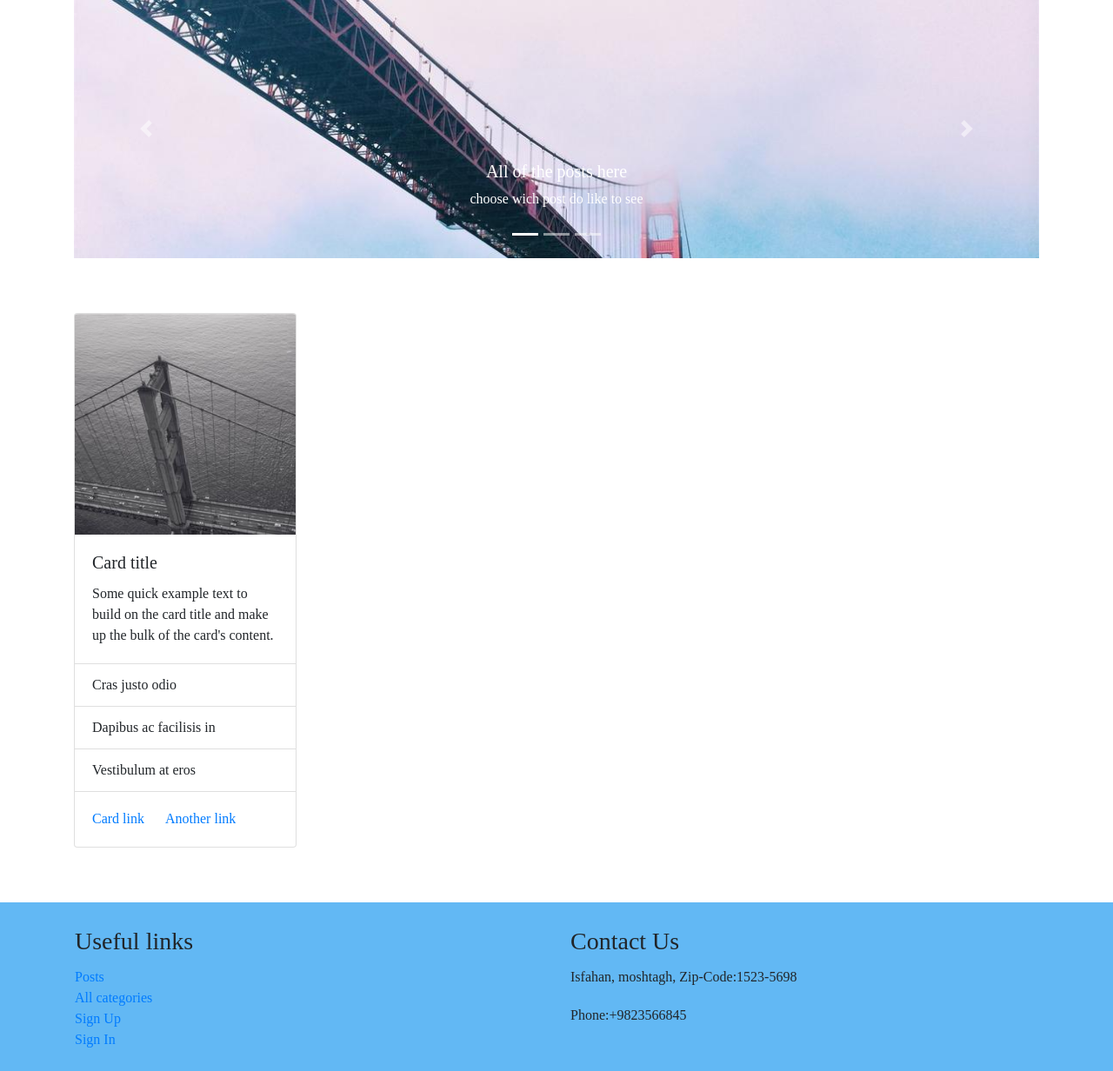
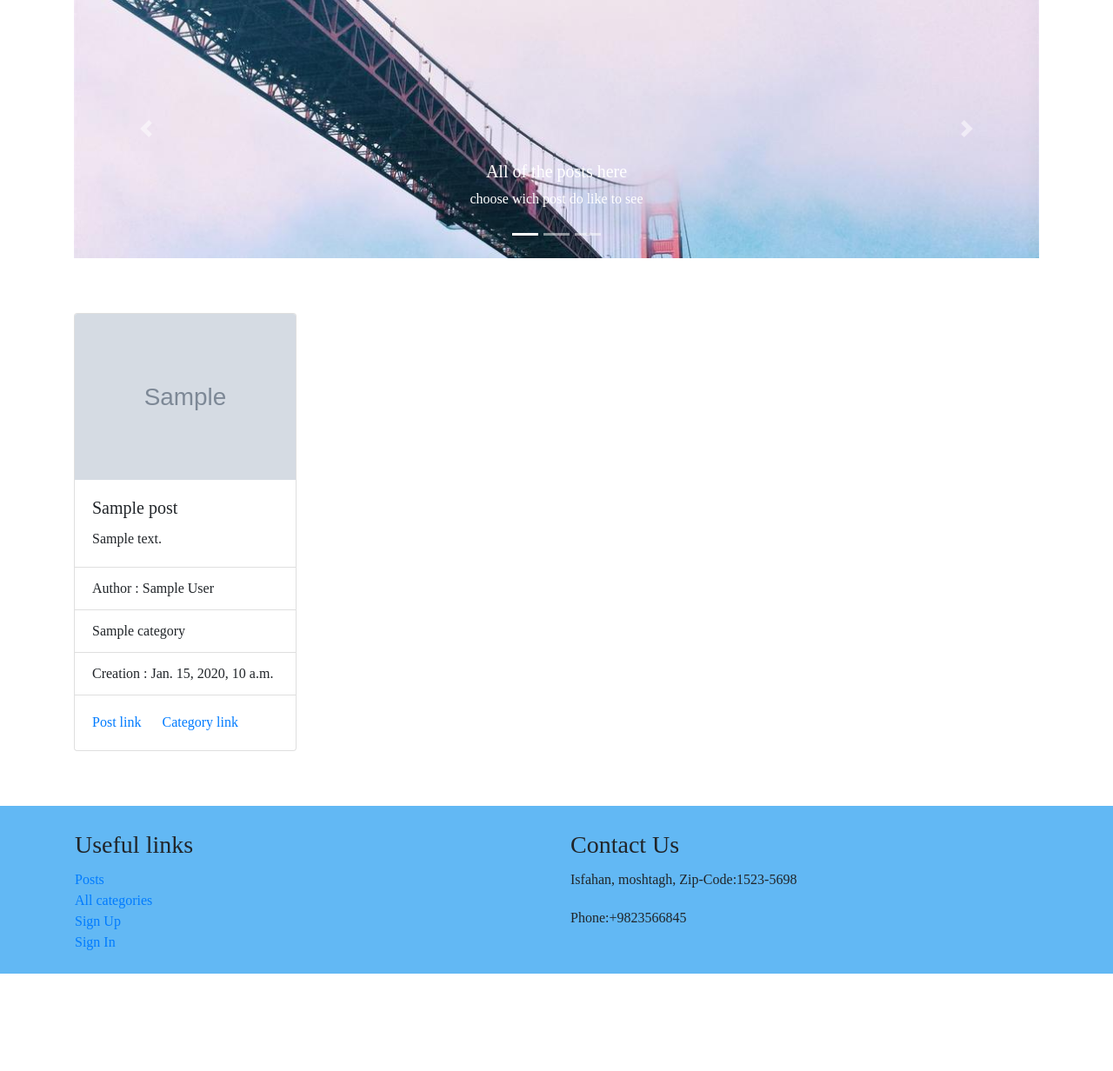
Before and after one commit to kianoushit1999/TecnoKna, a Django app: template templates/blog/posts.html in a window 1280 px wide. Shown: the part 101-1333 px from the top of the page at 87% size. After the commit the page ends 1221 px from the top, so only its background shows below. Run offline with Django 3.2, Linux system fonts and the light colour scheme; the template is opened without the code that fills it: most values are stand-ins (such as "Sample title", 1, 10 or a date in 2020); grey boxes marked "Sample" are stand-in pictures; some libraries are stand-ins or nearby versions; some web fonts are replaced.

Commit message:
compeleting and fixing urls

```diff
--- a/TecnoKna/settings.py
+++ b/TecnoKna/settings.py
@@ -118,9 +118,13 @@ USE_L10N = True
 
 USE_TZ = True
 
+# Static files (CSS, JavaScript, Images)
 STATIC_URL = '/static/'
-# Static files (CSS, JavaScript, Images)
+STATIC_ROOT = os.path.join(BASE_DIR, 'asset')
 STATICFILES_DIRS = (
     os.path.join(BASE_DIR, 'static'),
 )
 # https://docs.djangoproject.com/en/3.1/howto/static-files/
+
+MEDIA_ROOT = os.path.join(BASE_DIR, 'media')
+MEDIA_URL = '/media/'
--- a/blog/views.py
+++ b/blog/views.py
@@ -10,7 +10,7 @@ def show_all_categories(request):
 
 def show_posts(request):
     posts = Post.objects.all()
-    context = {'posts':posts}
+    context = {'posts': posts}
     return render(request, 'blog/posts.html', context=context)
 
 def sign_in(request):
--- a/templates/blog/posts.html
+++ b/templates/blog/posts.html
@@ -67,25 +67,26 @@
                     </div>
                 </div>
                 <div class="row col-12 my-md-5 my-sm-2">
+                    {% for post in posts %}
                     <div class="col-xl-3 col-lg-4 col-md-6 col-sm-12 ">
-                        <div class="card" style="width: 16rem;">
-                            <img class="card-img-top" src="images/A.jpg" alt="Card image cap">
+                        <div class="card mx-auto" style="width: 16rem;">
+                            <img class="card-img-top" src="{{ post.image.url }}" alt="Card image cap">
                             <div class="card-body">
-                                <h5 class="card-title">Card title</h5>
-                                <p class="card-text">Some quick example text to build on the card title and make up the
-                                    bulk of the card's content.</p>
+                                <h5 class="card-title">{{ post.title|capfirst }}</h5>
+                                <p class="card-text">{{ post.content|truncatewords:15 }}</p>
                             </div>
                             <ul class="list-group list-group-flush">
-                                <li class="list-group-item">Cras justo odio</li>
-                                <li class="list-group-item">Dapibus ac facilisis in</li>
-                                <li class="list-group-item">Vestibulum at eros</li>
+                                <li class="list-group-item">Author : {{ post.author }}</li>
+                                <li class="list-group-item">{{ post.category|capfirst }}</li>
+                                <li class="list-group-item">Creation : {{ post.created_at }}</li>
                             </ul>
                             <div class="card-body">
-                                <a href="#" class="card-link">Card link</a>
-                                <a href="#" class="card-link">Another link</a>
+                                <a href="{% url '' %}" class="card-link">Post link</a>
+                                <a href="#" class="card-link">Category link</a>
                             </div>
                         </div>
                     </div>
+                    {% endfor %}
                 </div>
             </div>
         </div>
```
Also changed, not shown: TecnoKna/urls.py (+7 -3 lines), blog/urls.py (+10 -8 lines), db.sqlite3, images/background.jpg (deleted), images/background3.jpg (deleted), media/images/mongo.png (added), media/images/phone.jpeg (added), 1 other file.
